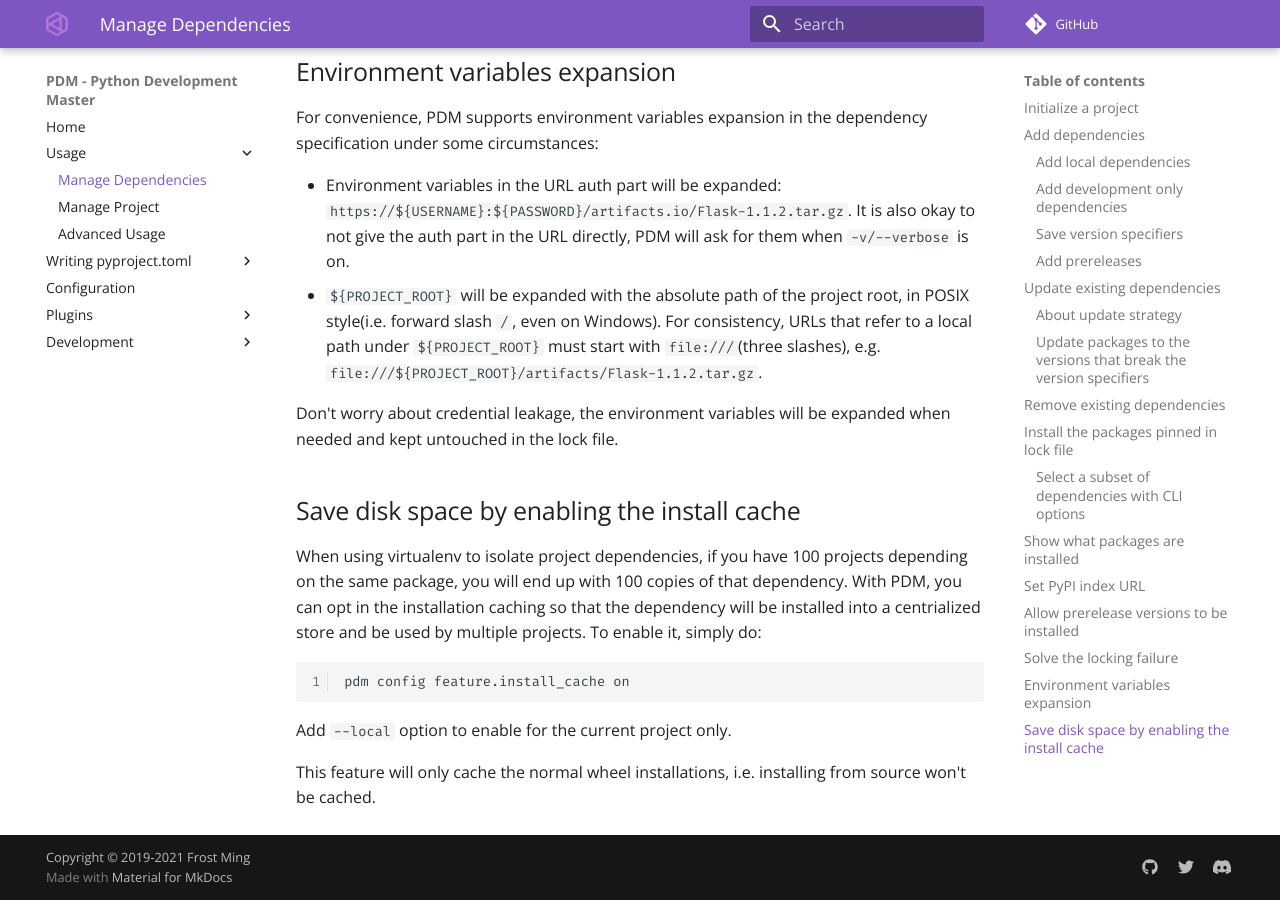
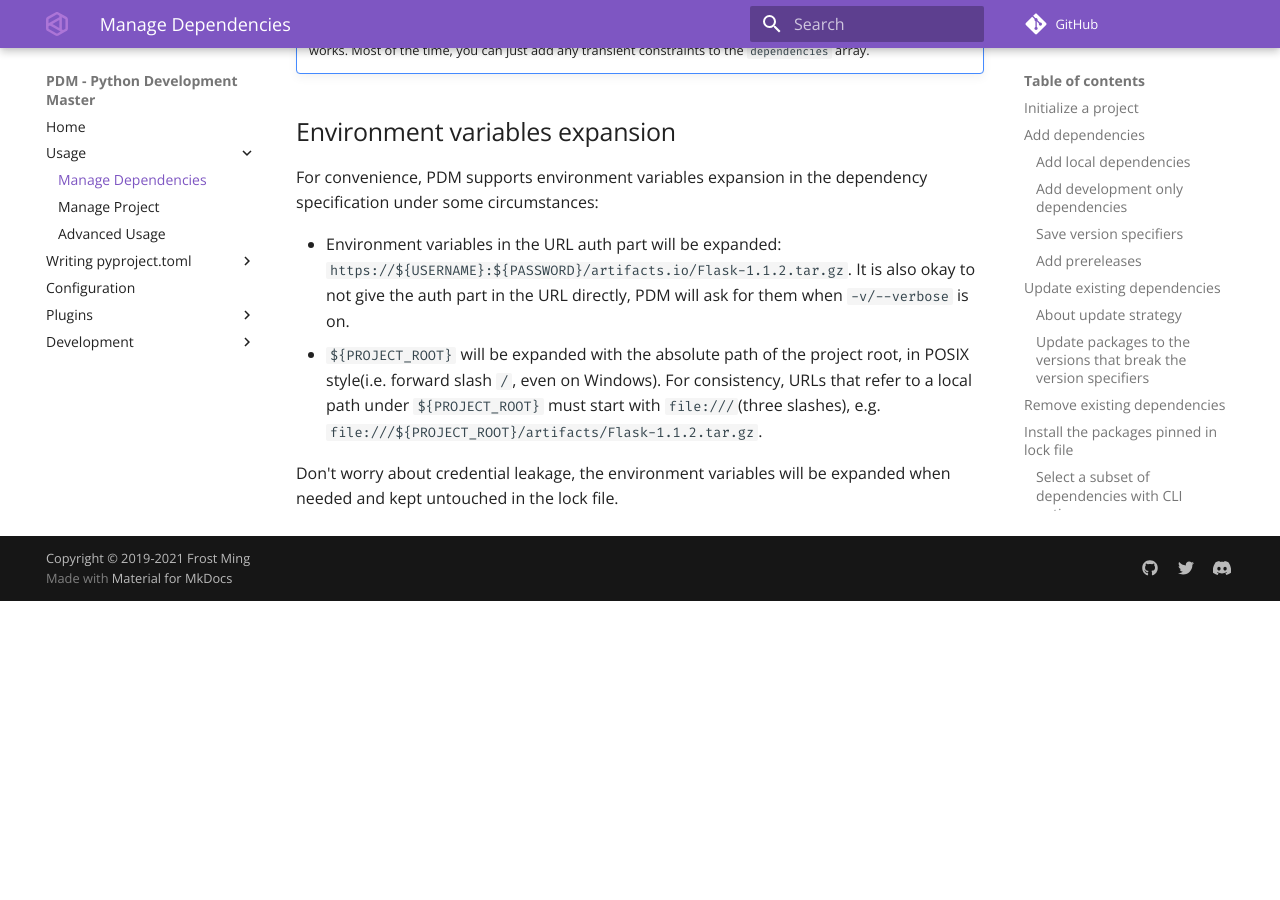
Before and after one commit to ChrisSanderser/pd-ms, an MkDocs documentation site: the page built from docs/docs/usage/dependency.md, in a window 1280 px wide and 900 px high, scrolled down 6764 px. Built offline with MkDocs 1.6.1 and Material for MkDocs 9.7.7, drawn with Linux system fonts in a browser that asks for light colours; comment, search, counter and statistics services are not loaded; after the commit the page ends 7365 px from its top, so only the background shows below that; some of the changed text lies outside the part shown.

````diff
--- a/docs/docs/usage/dependency.md
+++ b/docs/docs/usage/dependency.md
@@ -286,15 +287,3 @@ For convenience, PDM supports environment variables expansion in the dependency
   `file:///${PROJECT_ROOT}/artifacts/Flask-1.1.2.tar.gz`.
 
 Don't worry about credential leakage, the environment variables will be expanded when needed and kept untouched in the lock file.
-
-## Save disk space by enabling the install cache
-
-When using virtualenv to isolate project dependencies, if you have 100 projects depending on the same package, you will end up with 100 copies of that dependency. With PDM, you can opt in the installation caching so that the dependency will be installed into a centrialized store and be used by multiple projects. To enable it, simply do:
-
-```
-pdm config feature.install_cache on
-```
-
-Add `--local` option to enable for the current project only.
-
-This feature will only cache the normal wheel installations, i.e. installing from source won't be cached.
````
Also changed, not shown: other parts of docs/docs/usage/dependency.md (+5 -4 lines), docs/docs/usage/advanced.md (+1 -1 lines), docs/docs/usage/project.md (+4 -3 lines), docs/docs/pyproject/pep621.md (line endings or trailing spaces).
